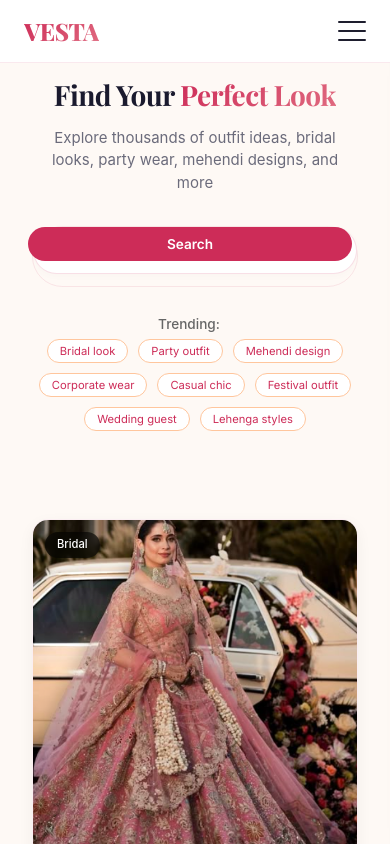
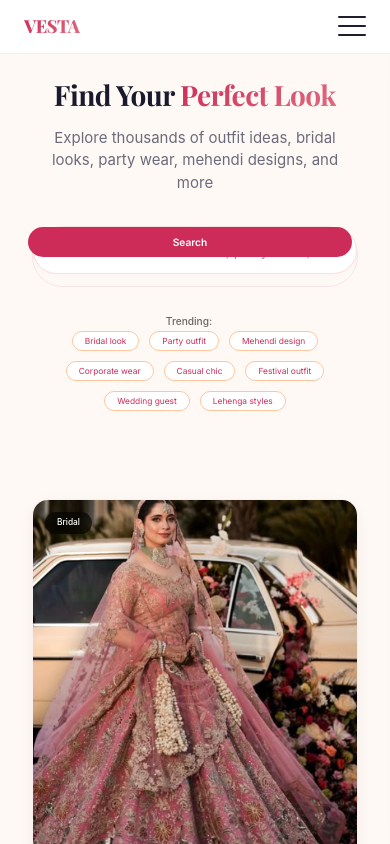
Before and after one commit to Anantika09/vesta2.O, a React (Create React App) app in the folder frontend/: page /explore in a window 390 px wide. Shown: the top 844 px of the page. Built offline with nearby package versions, Linux system fonts and the light colour scheme.

Commit message:
Add index.html and responsive styles

```diff
--- a/frontend/public/index.html
+++ b/frontend/public/index.html
@@ -2,42 +2,27 @@
 <html lang="en">
   <head>
     <meta charset="utf-8" />
+    <meta name="viewport" content="width=device-width, initial-scale=1.0, maximum-scale=1.0, user-scalable=yes" />
+    <meta name="theme-color" content="#CD2C58" />
+    <meta name="description" content="Vesta - Your Digital Wardrobe Assistant. Upload, organize, and plan your outfits." />
+    <meta name="keywords" content="wardrobe, fashion, style, outfit planner, digital wardrobe" />
+    <meta name="author" content="Anantika Agarwal" />
+
+    <title>Vesta - Digital Wardrobe Assistant</title>
+
+    <!-- Favicon -->
     <link rel="icon" href="%PUBLIC_URL%/favicon.ico" />
-    <meta name="viewport" content="width=device-width, initial-scale=1" />
-    <meta name="theme-color" content="#000000" />
-    <meta
-      name="description"
-      content="Web site created using create-react-app"
-    />
     <link rel="apple-touch-icon" href="%PUBLIC_URL%/logo192.png" />
-    <!--
-      manifest.json provides metadata used when your web app is installed on a
-      user's mobile device or desktop. See https://developers.google.com/web/fundamentals/web-app-manifest/
-    -->
     <link rel="manifest" href="%PUBLIC_URL%/manifest.json" />
-    <!--
-      Notice the use of %PUBLIC_URL% in the tags above.
-      It will be replaced with the URL of the `public` folder during the build.
-      Only files inside the `public` folder can be referenced from the HTML.
 
-      Unlike "/favicon.ico" or "favicon.ico", "%PUBLIC_URL%/favicon.ico" will
-      work correctly both with client-side routing and a non-root public URL.
-      Learn how to configure a non-root public URL by running `npm run build`.
-    -->
-    <title>React App</title>
+    <!-- Fonts -->
+    <link href="https://fonts.googleapis.com/css2?family=Inter:wght@300;400;500;600;700;800&family=Playfair+Display:wght@400;500;600;700;800&display=swap" rel="stylesheet">
+
+    <!-- Remix Icon -->
+    <link href="https://cdn.jsdelivr.net/npm/remixicon@4.2.0/fonts/remixicon.css" rel="stylesheet"/>
   </head>
   <body>
     <noscript>You need to enable JavaScript to run this app.</noscript>
     <div id="root"></div>
-    <!--
-      This HTML file is a template.
-      If you open it directly in the browser, you will see an empty page.
-
-      You can add webfonts, meta tags, or analytics to this file.
-      The build step will place the bundled scripts into the <body> tag.
-
-      To begin the development, run `npm start` or `yarn start`.
-      To create a production bundle, use `npm run build` or `yarn build`.
-    -->
   </body>
 </html>
--- a/frontend/src/index.css
+++ b/frontend/src/index.css
@@ -1,5 +1,63 @@
 @import url('https://fonts.googleapis.com/css2?family=Inter:wght@300;400;500;600;700;800&family=Playfair+Display:wght@400;500;600;700;800;900&display=swap');
+/* Add this at the top of index.css */
+* {
+  margin: 0;
+  padding: 0;
+  box-sizing: border-box;
+}
 
+html {
+  font-size: 16px;
+}
+
+@media (max-width: 768px) {
+  html {
+    font-size: 14px;
+  }
+}
+
+@media (max-width: 480px) {
+  html {
+    font-size: 12px;
+  }
+}
+
+body {
+  margin: 0;
+  font-family: 'Inter', -apple-system, BlinkMacSystemFont, 'Segoe UI', 'Roboto', 'Oxygen',
+    'Ubuntu', 'Cantarell', 'Fira Sans', 'Droid Sans', 'Helvetica Neue',
+    sans-serif;
+  -webkit-font-smoothing: antialiased;
+  -moz-osx-font-smoothing: grayscale;
+}
+
+code {
+  font-family: source-code-pro, Menlo, Monaco, Consolas, 'Courier New',
+    monospace;
+}
+
+.container {
+  max-width: 1200px;
+  margin: 0 auto;
+  padding: 0 1rem;
+}
+
+@media (max-width: 768px) {
+  .container {
+    padding: 0 1.5rem;
+  }
+}
+
+@media (max-width: 480px) {
+  .container {
+    padding: 0 1rem;
+  }
+}
+
+img {
+  max-width: 100%;
+  height: auto;
+}
 * {
   margin: 0;
   padding: 0;
```
Also changed, not shown: frontend/public/manifest.json.
